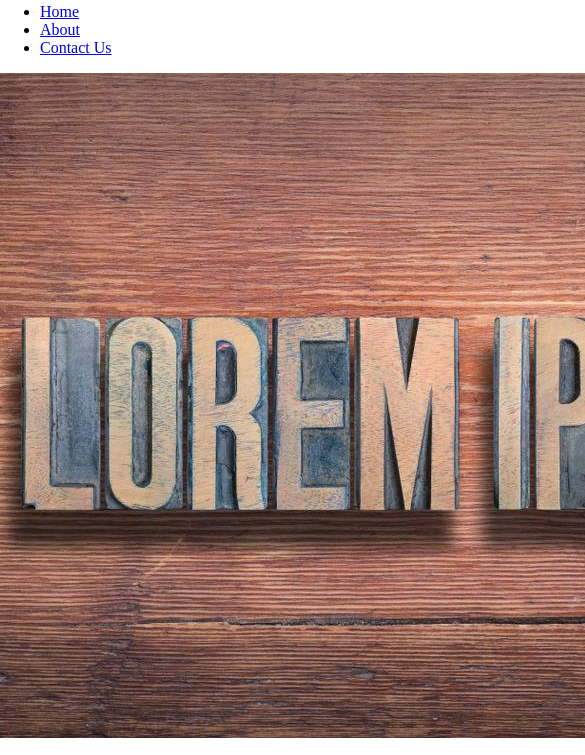
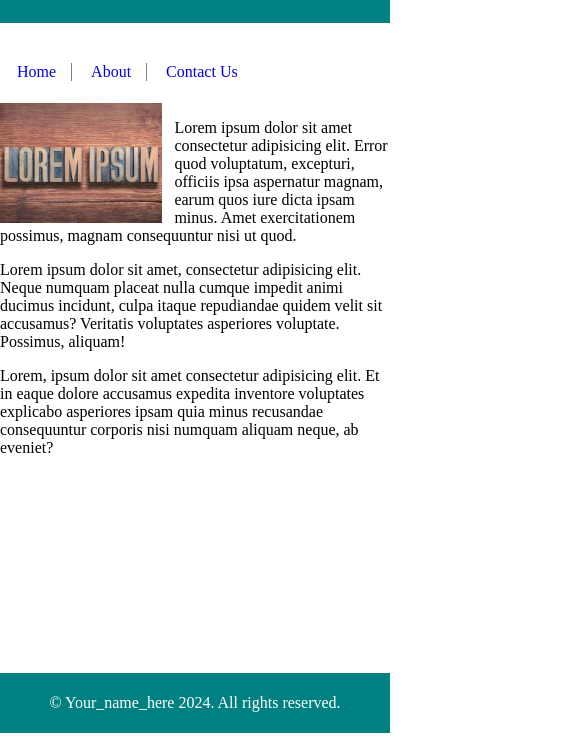
Before and after one commit to Basra97/acit1620-lab3, a plain HTML site: page index.html in a window 390 px wide. Shown: the part 111-866 px from the top of the page, 585 px wide, since content can reach past the window. After the commit the page ends 844 px from the top, so only its background shows below. Drawn offline with Linux system fonts and the light colour scheme.

Commit message:
Describe your changes here

```diff
--- a/index.html
+++ b/index.html
@@ -18,13 +18,14 @@
                 <nav>
                     <ul>
                         <li>
-                            <a href="/">Home</a>
+                            <a href="index.html">Home</a>
                         </li>
                         <li>
-                            <a href="/about.html">About</a>
+                            <a href="about.html">About</a>
                         </li>
                         <li>
-                            <a href="/contact.html">Contact Us</a>
+                            <a href="contact.html">Contact Us</a>
+
                         </li>
                     </ul>
                 </nav>
--- a/styles.css
+++ b/styles.css
@@ -2,7 +2,69 @@ html,
 body {
   margin: 0;
   padding: 0;
+  margin-top: 0;
   height: 100%;
+}
+
+header {
+  background-color: teal;
+  text-align: center;
+  padding: 10px;
+}
+
+ul {
+  list-style: none;
+}
+main .p {
+  display: flex;
+
+}
+form {
+  border: 1px solid #ccc;
+  padding: 1rem;
+}
+
+main {
+    padding-left: 150px;
+
+}
+
+main.p {
+    display: flex;
+}
+
+
+.img {
+  float: left;
+  height: 120px;
+  max-width: 320px;
+  padding-right: 12px;
+}
+
+
+nav li,
+a {
+  margin-bottom: 15px;
+  margin-right: 15px;
+  text-decoration: none;
+}
+aside {
+  position: fixed;
+  list-style: none;
+  padding: 50;
+  text-align-last: right;
+}
+
+
+footer {
+  background-color: teal;
+  color: white;
+  padding: 5px;
+  text-align: center;
+  position: absolute;
+  right: 0;
+  left: 0;
+  bottom: 0;
 }
 
 form {
@@ -28,5 +90,31 @@ form button {
   margin-left: auto;
 }
 
-/* Header Styles */
-header
+@media screen and (max-width: 600px) {
+    ul {
+      align-items: stretch;
+      justify-content: space-between;
+      width: 100%;
+      margin: 0;
+      padding: 0;
+    }
+    li {
+      display: inline-block;
+      text-align: center;
+      border-right: 1px solid gray;
+
+    }
+    li:last-of-type {
+      border-right: none;
+    }
+
+    main {
+      padding-left: 0;
+      padding-top: 80px;
+    }
+    aside {
+      padding: 0;
+      padding-top: 40px;
+      padding-left: 17px;
+    }
+  }
```
Also changed, not shown: about.html (+4 -3 lines), contact.html (+4 -3 lines), 1 other file. Lines whose indentation alone changed are shown as unchanged.
